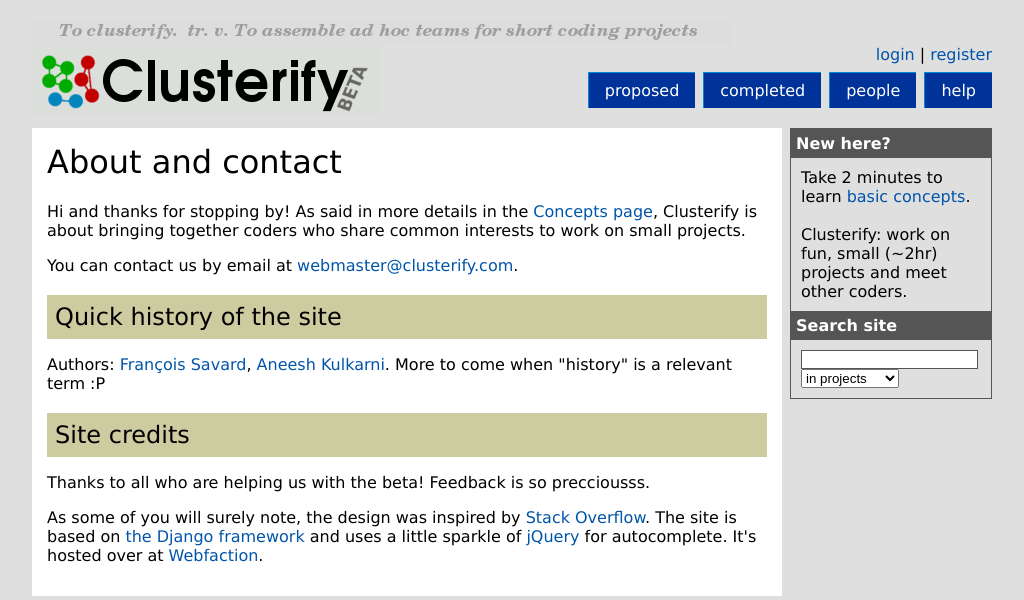
After one commit to clusterify/clusterify, a Django app: template templates/about.html in a window 1280 px wide. The commit adds this page. Shown: the top 600 px of the page, without its empty margins (128-1152 px from the left). Run offline with Django 3.2, Linux system fonts and the light colour scheme; the template is opened without the code that fills it, so the values that code supplies are empty; parts of the project's set-up code (start-up, migrations or seed data) failed here and were passed over; grey boxes are pictures that could not be loaded.

Commit message:
Changes to content and region around logo.

```diff
--- /dev/null
+++ b/templates/about.html
@@ -0,0 +1,23 @@
+
+{% extends "base.html"  %}
+
+{% block title %}About and contact{% endblock %}
+{% block titleInPage %}About and contact{% endblock %}
+
+{% block content %}
+
+<p>Hi and thanks for stopping by! As said in more details in the <a href="/concepts/">Concepts page</a>, Clusterify is about bringing together coders who share common interests to work on small projects.</p>
+
+<p>You can contact us by email at <a href="mailto:webmaster@clusterify.com">webmaster@clusterify.com</a>.</p>
+
+<div class="content_subtitle">Quick history of the site</div>
+
+<p>Authors: <a href="/accounts/profile/view/fsavard/">François Savard</a>, <a href="/accounts/profile/view/aneeshk/">Aneesh Kulkarni</a>. More to come when "history" is a relevant term :P</p>
+
+<div class="content_subtitle">Site credits</div>
+
+<p>Thanks to all who are helping us with the beta! Feedback is so precciousss.</p>
+
+<p>As some of you will surely note, the design was inspired by <a href="http://www.stackoverflow.com">Stack Overflow</a>. The site is based on <a href="http://www.djangoproject.com">the Django framework</a> and uses a little sparkle of <a href="http://www.jquery.com">jQuery</a> for autocomplete. It's hosted over at <a href="http://www.webfaction.com">Webfaction</a>.</p>
+
+{% endblock %}
--- a/templates/base.html
+++ b/templates/base.html
@@ -25,7 +25,8 @@
 <body>
 
     <div id="topbar">
-        <div id="logo"><a href="/"><img src="/files/images/logo2.gif"></a></div>
+		<div style="float: left;"><img src="/files/images/tagline.gif"></div><br style="clear: both;"/>
+        <div id="logo"><a href="/"><img src="/files/images/logo2_beta.gif"></a></div>
 		<div id="loginmenu_div">
 			{% if user.is_authenticated %}
 				logged in as <a href="/accounts/profile/">{{ user.username }}</a> |
--- a/templates/projects/comment_snippet.html
+++ b/templates/projects/comment_snippet.html
@@ -8,7 +8,7 @@
 		</div>
 
 		<div class="user_info_div" style="float: right;">
-				by <a href="/accounts/profile/view/{{ comment.author }}">{{ comment.author }}</a><br/>
+				by <a href="/accounts/profile/view/{{ comment.author }}">{{ comment.author }}</a> ({{ comment.author.get_profile.completed_projects_karma }})<br/>
 				{{ comment.pub_date|ago }}
 		</div>
 	</div>
--- a/templates/registration/login.html
+++ b/templates/registration/login.html
@@ -22,7 +22,7 @@
 </div>
 
 <div class="content_subsubtitle">
-	Forgot your password? <a href="/accounts/password_reset/">Click here</a>.
+	Forgot your password? <a href="/accounts/password/reset/">Click here</a>.
 </div>
 
 {% endblock %}
--- a/urls.py
+++ b/urls.py
@@ -24,6 +24,7 @@ urlpatterns = patterns('',
     (r'^projects/', include('projects.urls')),
     (r'^tags/js/$', tags_js),
     (r'^concepts/$', direct_to_template, {'template': 'concepts.html'}),
+    (r'^about/$', direct_to_template, {'template': 'about.html'}),
     # TODO: remove this in prod
     (r'^files/(?P<path>.*)$', 'django.views.static.serve',
         {'document_root': os.path.join(os.path.dirname(__file__), 'files')}),
```
Also changed, not shown: registration/urls.py (+22 -22 lines), templates/registration/edit_profile.html (+7 -1 lines), templates/registration/profile.html (+9 -1 lines), files/images/logo2_beta.gif (added), files/images/tagline.gif (added).
